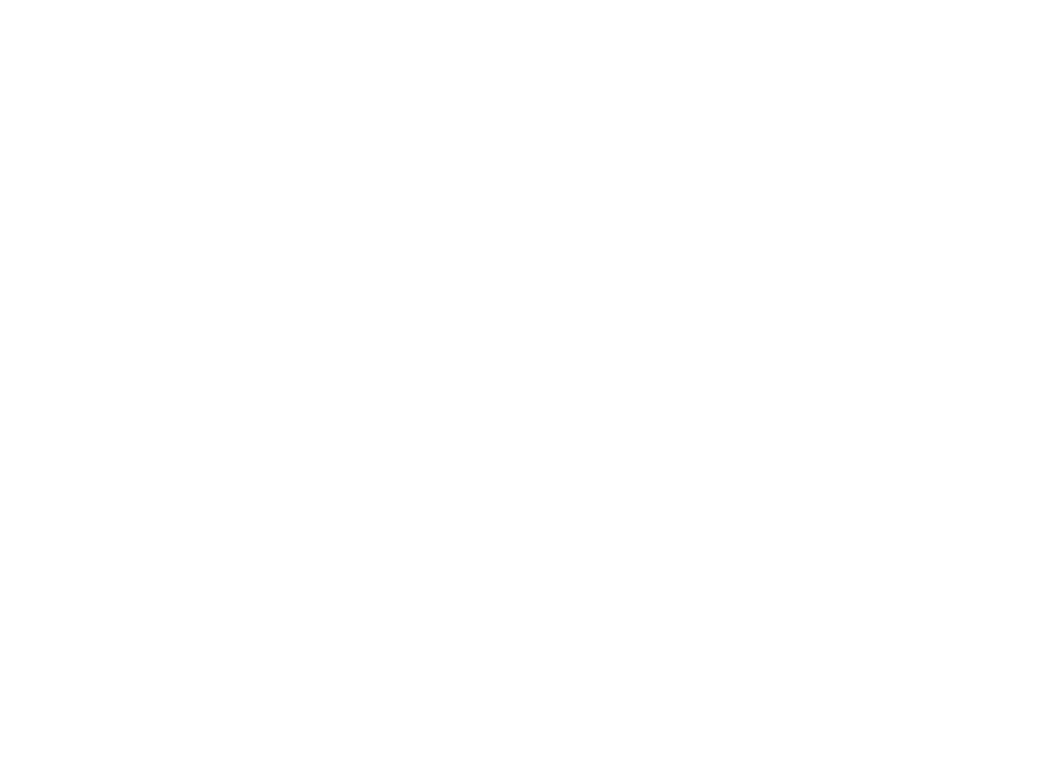
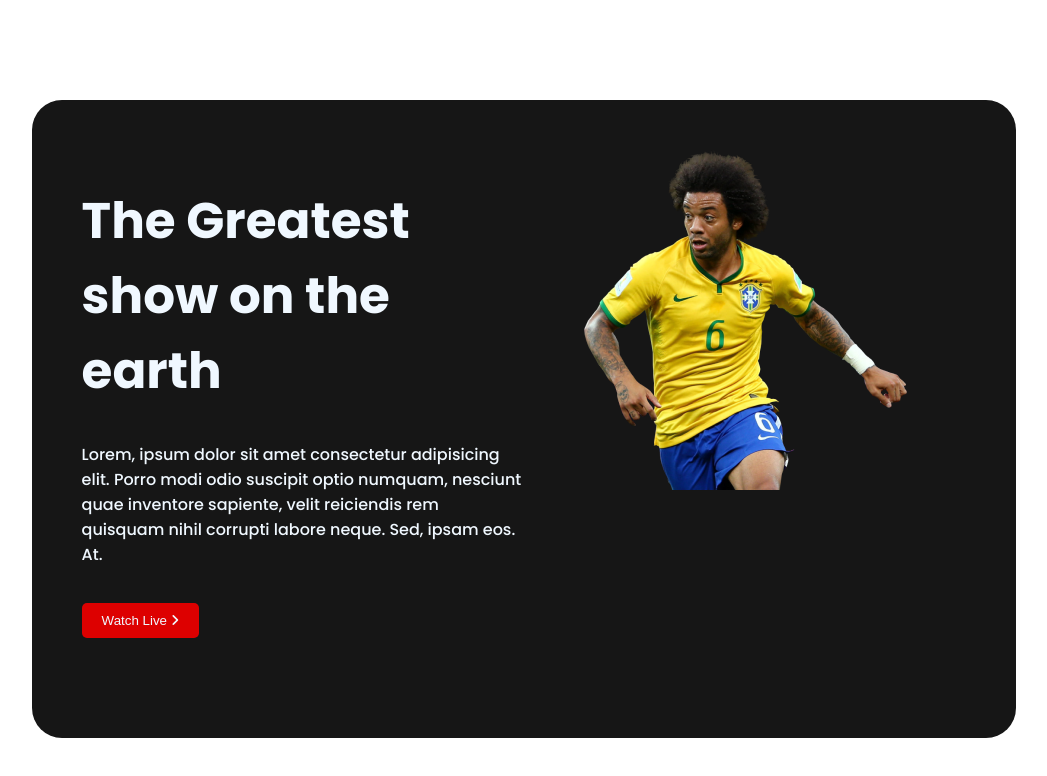
Before and after one commit to MDSadid-git/Assignment2, a plain HTML site: page index.html in a window 1280 px wide. Shown: the whole page, without its empty margins (116-1163 px from the left). Drawn offline with Linux system fonts and the light colour scheme.

Commit message:
header area done

```diff
--- a/index.html
+++ b/index.html
@@ -4,7 +4,42 @@
     <meta charset="UTF-8" />
     <meta http-equiv="X-UA-Compatible" content="IE=edge" />
     <meta name="viewport" content="width=device-width, initial-scale=1.0" />
+
+    <!-- stylesheet start -->
+    <link rel="stylesheet" href="style.css" />
+    <!-- stylesheet end -->
+
+    <!-- Font Awesome start -->
+    <script
+      src="https://kit.fontawesome.com/109fc038c0.js"
+      crossorigin="anonymous"
+    ></script>
+    <!-- Font Awesome end -->
     <title>Document</title>
   </head>
-  <body></body>
+  <body>
+    <!-- header area start -->
+    <header class="header-area">
+      <div class="headerLeft same">
+        <h1>
+          The Greatest <br />
+          show on the <br />
+          earth
+        </h1>
+        <p>
+          Lorem, ipsum dolor sit amet consectetur adipisicing elit. Porro modi
+          odio suscipit optio numquam, nesciunt quae inventore sapiente, velit
+          reiciendis rem quisquam nihil corrupti labore neque. Sed, ipsam eos.
+          At.
+        </p>
+        <button class="button">
+          Watch Live <i class="fa-solid fa-angle-right"></i>
+        </button>
+      </div>
+      <div class="headerRight same">
+        <img src="./images/Banner Image.png" alt="" />
+      </div>
+    </header>
+    <!-- header area end -->
+  </body>
 </html>
--- /dev/null
+++ b/style.css
@@ -0,0 +1,57 @@
+@import url("https://fonts.googleapis.com/css2?family=League+Spartan:wght@400;700&family=Poppins:wght@500;700&display=swap");
+
+body {
+  font-family: "League Spartan", sans-serif;
+  font-family: "Poppins", sans-serif;
+}
+
+/* ================
+header area start
+==================*/
+
+.header-area {
+  width: 70%;
+  margin: auto;
+  display: flex;
+  background-color: #161616;
+  padding: 50px 50px 100px;
+  border-radius: 30px;
+  margin-top: 100px;
+  color: aliceblue;
+}
+.same {
+  width: 50%;
+}
+.headerLeft h1 {
+  font-size: 50px;
+}
+.button {
+  background-color: #dd0000;
+  color: aliceblue;
+  padding: 10px 20px;
+  border: none;
+  border-radius: 5px;
+  margin-top: 20px;
+}
+.headerRight {
+  text-align: center;
+}
+
+/* ================
+header area end
+==================*/
+
+/* ================
+header area start
+==================*/
+
+/* ================
+header area start
+==================*/
+
+/* ================
+header area start
+==================*/
+/* ================
+header area start
+==================*/
```
Also changed, not shown: images/Banner Image.png (added), images/Blog Image.png (added), images/Chat Icon.png (added), images/Flag.png (added), images/Time Icon.png (added), images/germany Flag.png (added).
